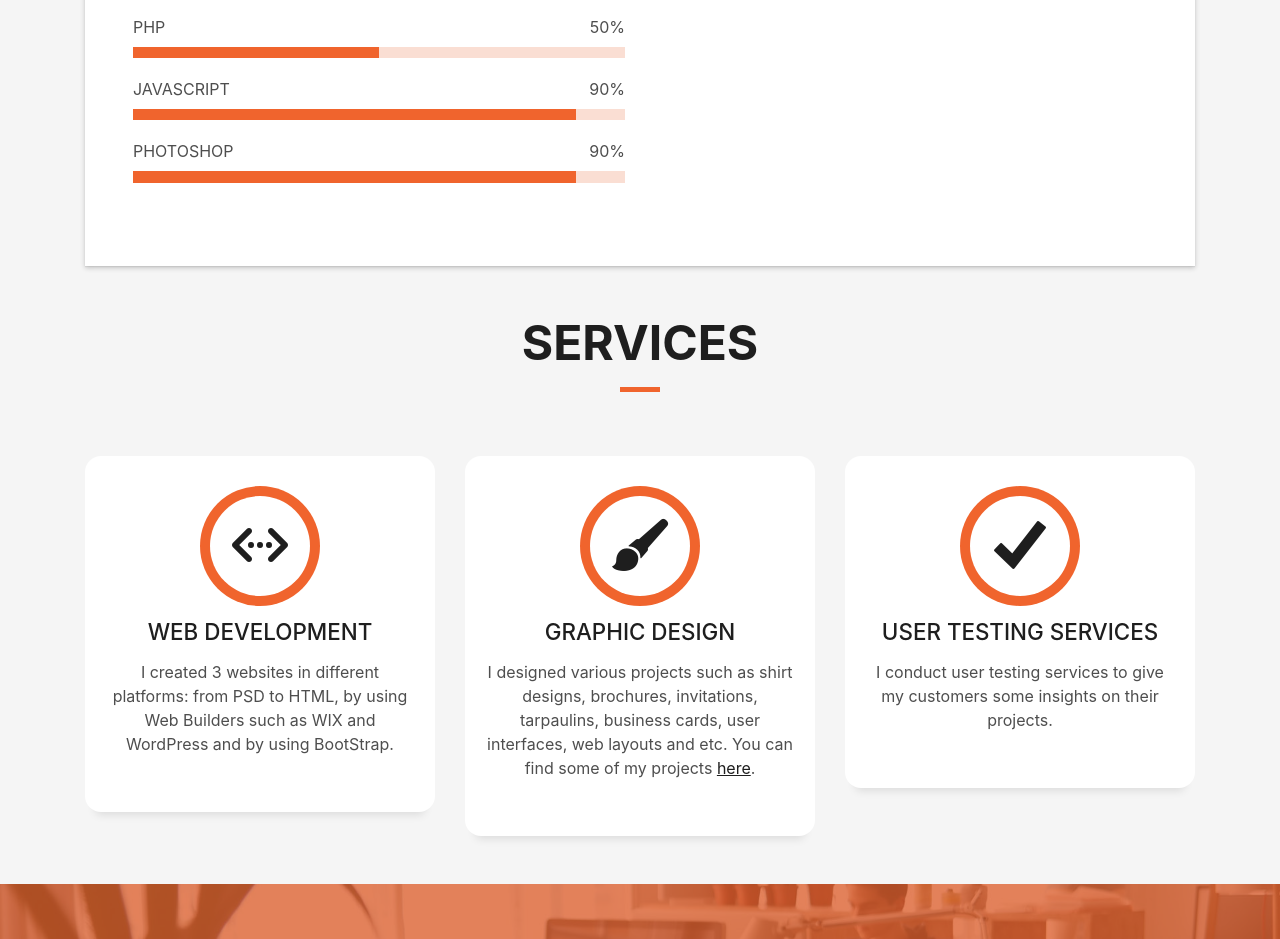
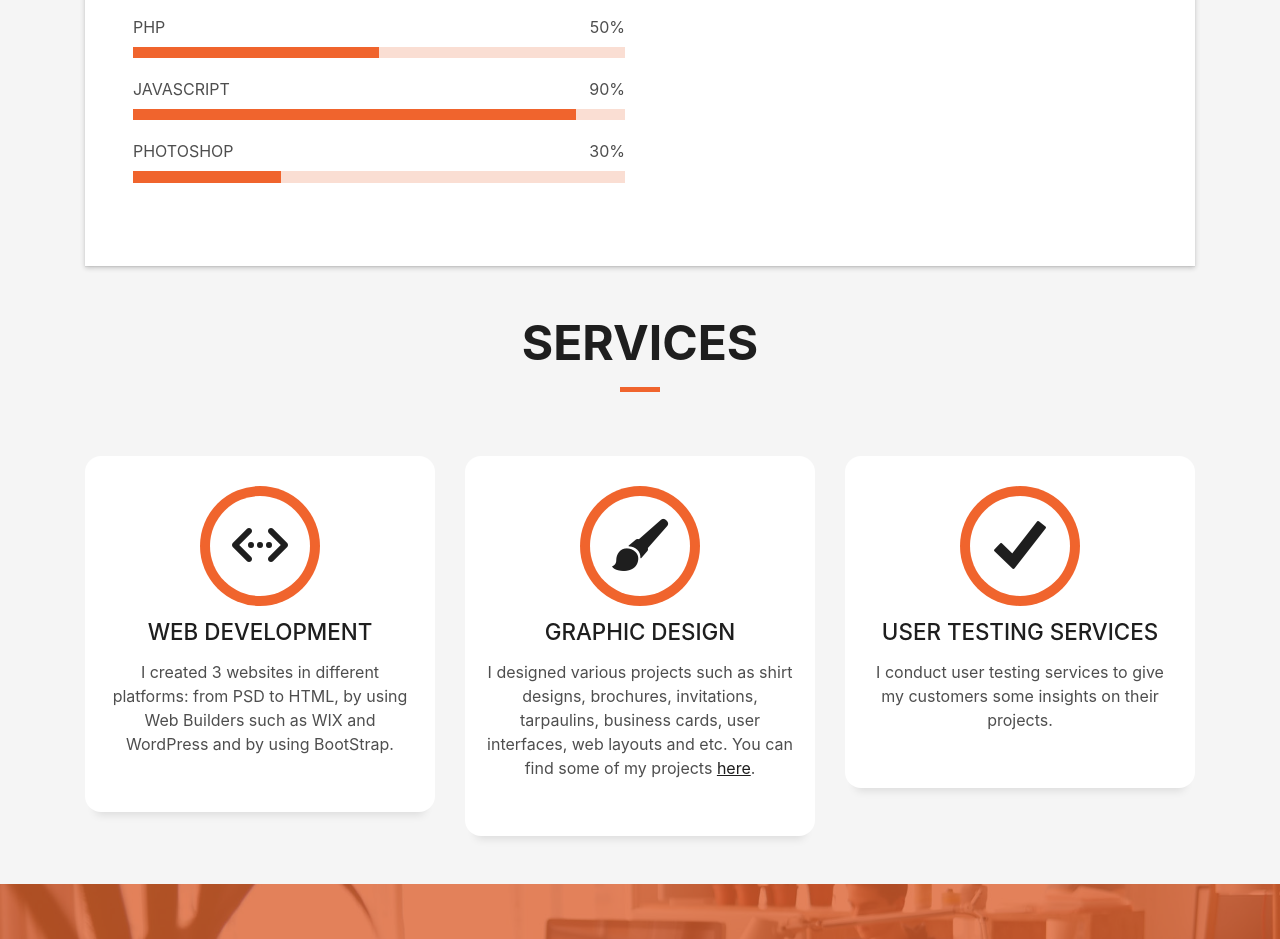
Before and after one commit to kmKowdz/kmalarcon, a plain HTML site: page index.html in a window 1280 px wide. Shown: the part 1300-2239 px from the top of the page. Drawn offline with Linux system fonts and the light colour scheme; files whose address does not match are found by name.

```diff
--- a/index.html
+++ b/index.html
@@ -124,9 +124,9 @@
                     <div class="progress-bar" role="progressbar" style="width: 90%" aria-valuenow="90" aria-valuemin="0"
                       aria-valuemax="100"></div>
                   </div>
-				  <span>PHOTOSHOP</span> <span class="pull-right">90%</span>
+				  <span>PHOTOSHOP</span> <span class="pull-right">30%</span>
                   <div class="progress">
-                    <div class="progress-bar" role="progressbar" style="width: 90%" aria-valuenow="90" aria-valuemin="0"
+                    <div class="progress-bar" role="progressbar" style="width: 30%" aria-valuenow="90" aria-valuemin="0"
                       aria-valuemax="100"></div>
                   </div>
                 </div>
```
